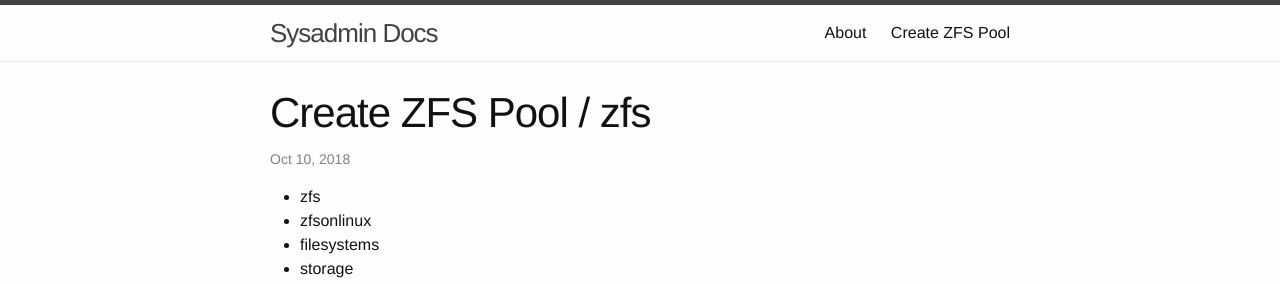
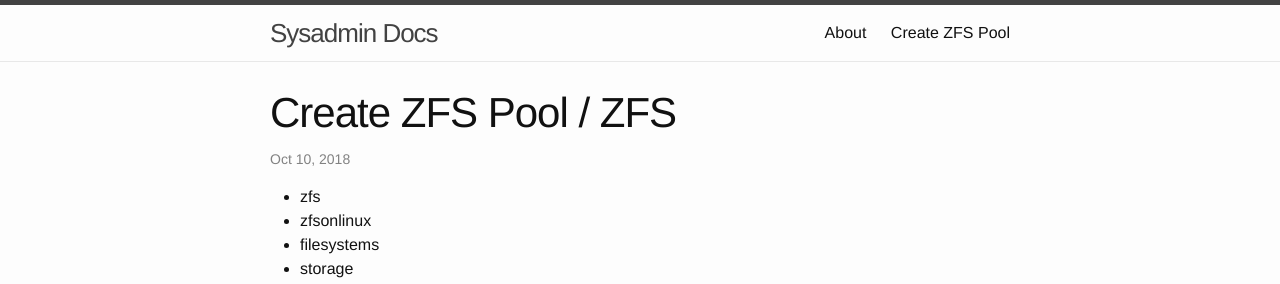
Before and after one commit to benyanke/docs, a Jekyll site: the page built from _posts/2018-10-10-zfs-create-pool.markdown, in a window 1280 px wide and 900 px high. Shown: the top 284 px of the window. Built offline with Jekyll 4.4.1, drawn with Linux system fonts in a browser that asks for light colours.

Commit message:
Change var name

```diff
--- a/_layouts/post.html
+++ b/_layouts/post.html
@@ -4,7 +4,7 @@
 <div class="post">
 
   <header class="post-header">
-    <h1 class="post-title">{{ page.title }} / {{ page.categories }}</h1>
+    <h1 class="post-title">{{ page.title }} / {{ page.category }}</h1>
     <p class="post-meta">{{ page.date | date: "%b %-d, %Y" }}{% if page.author %} • {{ page.author }}{% endif %}{% if page.meta %} • {{ page.meta }}{% endif %}</p>
     <ul>
       {% for tags in page.tags %}
--- a/_posts/2018-10-10-zfs-create-pool.markdown
+++ b/_posts/2018-10-10-zfs-create-pool.markdown
@@ -2,7 +2,7 @@
 layout: post
 title:  "Create ZFS Pool"
 date:   2018-10-10 12:58:29
-categories: zfs
+category: ZFS
 tags:
  - zfs
  - zfsonlinux
```
